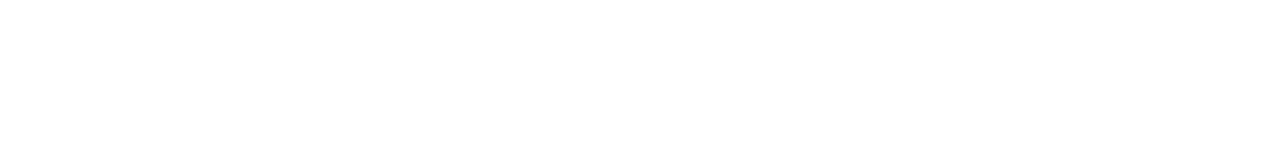
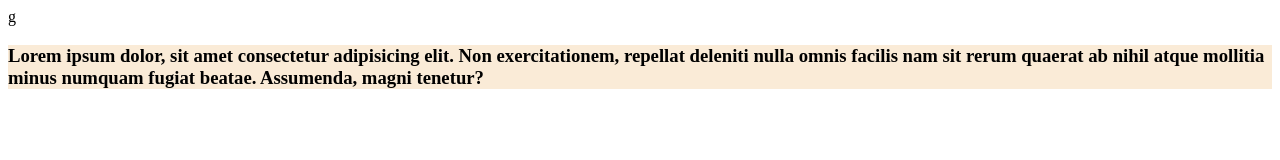
Before and after one commit to Sajjad2M/sjd-2nd-demo, a plain HTML site: page sjd-2nd-demo/2nd demo.html in a window 1280 px wide. Drawn offline with Linux system fonts and the light colour scheme.

Commit message:
add index.html file and lorem

```diff
--- a/sjd-2nd-demo/2nd demo.html
+++ b/sjd-2nd-demo/2nd demo.html
@@ -3,9 +3,18 @@
 <head>
     <meta charset="UTF-8">
     <meta name="viewport" content="width=device-width, initial-scale=1.0">
-    <title>sjd-2nd-demo</title>
+    <title>sjd-2nd-demo</title>g
+    <style>
+       p{ background-color: antiquewhite;
+        text color:;
+
+       }
+
+
+    </style>
 </head>
-<body>
+<body background="20px">
+    <h3><p>Lorem ipsum dolor, sit amet consectetur adipisicing elit. Non exercitationem, repellat deleniti nulla omnis facilis nam sit rerum quaerat ab nihil atque mollitia minus numquam fugiat beatae. Assumenda, magni tenetur?</p></h3>
 
 </body>
 </html>
```
